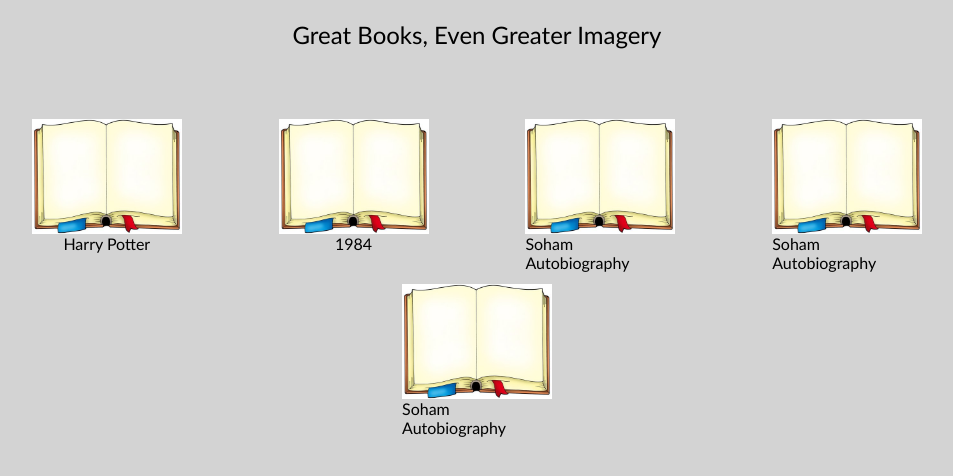
After one commit to yasirylmzcbn/IGA, a Flask app: template templates/landing.html in a window 1280 px wide. The commit adds this page. Shown: the top 476 px of the page, without its empty margins (163-1116 px from the left). Run offline with Flask 2, Linux system fonts and the light colour scheme; the template is opened without the code that fills it, so the values that code supplies are empty.

Commit message:
add landing page

```diff
--- /dev/null
+++ b/static/landing.css
@@ -0,0 +1,48 @@
+body {
+    margin: 0 auto;
+    font-family:'Gill Sans', 'Gill Sans MT', Calibri, 'Trebuchet MS', sans-serif;
+    background-color: lightgray;
+}
+
+#titleCard {
+    display: flex;
+    flex-direction: row;
+    justify-content: center;
+    align-items: center;
+    vh: 15vh;
+    font-size: 24px;
+    margin-top: 20px;
+    margin-bottom: 40px;
+}
+
+#book {
+    margin-top: 30px;
+    height: 75px;
+    width: 150px;
+    display: flex;
+    flex-direction: column;
+    align-items: center;
+    margin-left: 30px;
+    margin-right: 30px;
+    margin-bottom: 60px;
+}
+
+a {
+    text-decoration: none;
+    color: black;
+}
+
+#booksContainer {
+    display: flex;
+    flex-direction: row;
+    justify-content: space-evenly;
+    flex-wrap: wrap;
+    margin-left: 10vw;
+    margin-right: 10vw;
+
+}
+
+img {
+    height: 200px;
+    width: 150px;
+}
--- a/static/styles.css
+++ b/static/styles.css
@@ -1,5 +1,6 @@
 body {
     margin: 0 auto;
+    background-color: lightgray;
 }
 
 #titleCard {
--- /dev/null
+++ b/templates/landing.html
@@ -0,0 +1,52 @@
+<!DOCTYPE html>
+<html lang="en">
+<head>
+    <meta charset="UTF-8">
+    <meta http-equiv="X-UA-Compatible" content="IE=edge">
+    <meta name="viewport" content="width=device-width, initial-scale=1.0">
+    <link rel="stylesheet" href="../static/landing.css">
+    <title>IGA Books</title>
+</head>
+<body>
+    <div id="titleCard">
+        Great Books, Even Greater Imagery
+    </div>
+    <div id="booksContainer">
+        <a href="next">
+        <div id="book">
+            <img src="../static/bookIcon.jpg">
+            <div id="bookTitle">Harry Potter</div>
+        </div>
+        </a>
+
+        <a href="">
+        <div id="book">
+            <img src="../static/bookIcon.jpg">
+            <div id="bookTitle">1984</div>
+        </div>
+        </a>
+
+        <a href="">
+        <div id="book">
+            <img src="../static/bookIcon.jpg">
+            <div id="bookTitle">Soham Autobiography</div>
+        </div>
+        </a>
+
+        <a href="">
+        <div id="book">
+            <img src="../static/bookIcon.jpg">
+            <div id="bookTitle">Soham Autobiography</div>
+        </div>
+        </a>
+
+        <a href="">
+        <div id="book">
+            <img src="../static/bookIcon.jpg">
+            <div id="bookTitle">Soham Autobiography</div>
+        </div>
+        </a>
+
+    </div>
+</body>
+</html>
```
Also changed, not shown: static/bookIcon.jpg (added).
